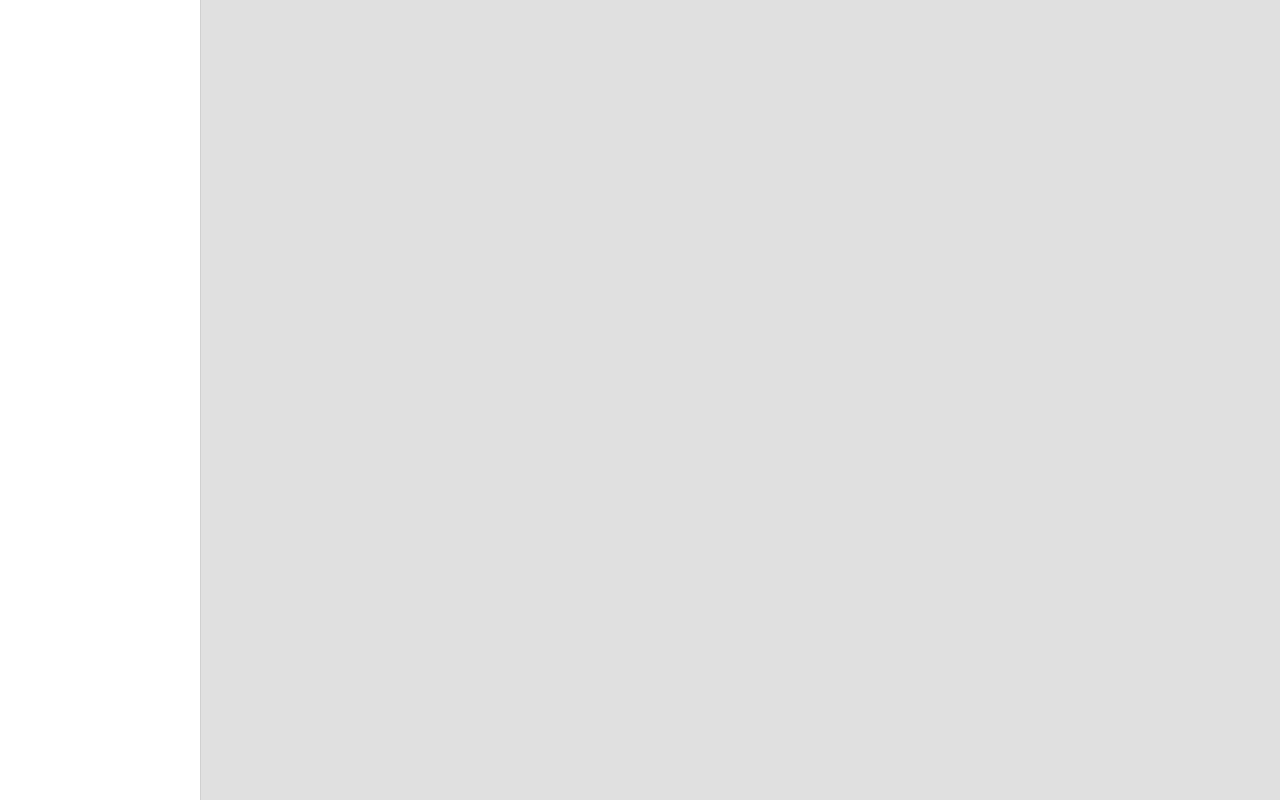
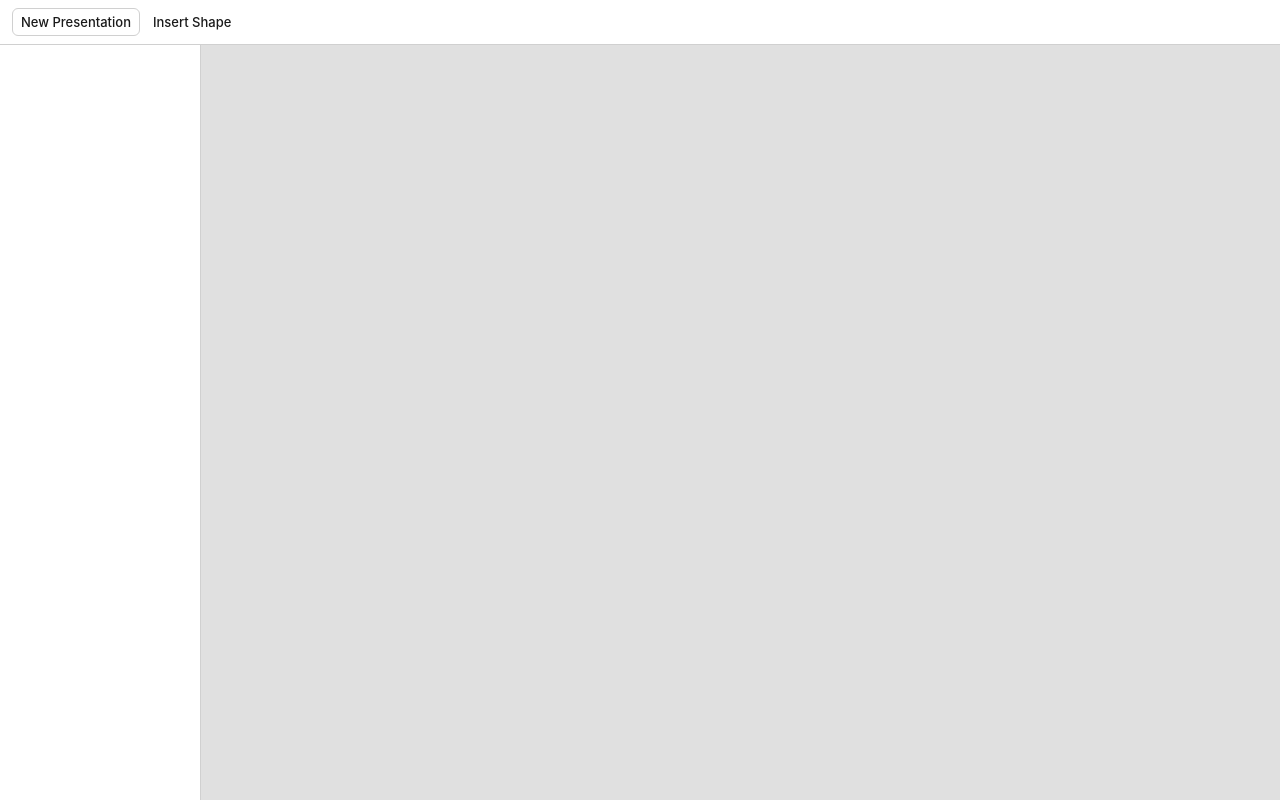
Before and after one commit to roar/presenter-2, a React (Vite) app in the folder src/renderer/: page / in a window 1280 px wide. Built offline with nearby package versions, Linux system fonts and the light colour scheme.

Commit message:
feat: add button component and toolbar with new presentation and insert shape actions
Co-Authored-By: Claude Sonnet 4.6 <noreply@anthropic.com>

```diff
--- /dev/null
+++ b/src/renderer/src/components/Button/Button.module.css
@@ -0,0 +1,72 @@
+.button {
+  display: inline-flex;
+  align-items: center;
+  justify-content: center;
+  gap: var(--space-xs);
+  height: 28px;
+  padding: 0 var(--space-sm);
+  border-radius: var(--radius);
+  border: 1px solid transparent;
+  font-family: var(--font);
+  font-size: var(--text-body);
+  font-weight: var(--weight-medium);
+  line-height: 1;
+  cursor: pointer;
+  white-space: nowrap;
+  transition:
+    background var(--duration-fast) var(--ease),
+    border-color var(--duration-fast) var(--ease),
+    opacity var(--duration-fast) var(--ease);
+}
+
+.button:disabled {
+  opacity: 0.4;
+  cursor: not-allowed;
+  pointer-events: none;
+}
+
+/* Primary */
+.primary {
+  background: var(--accent);
+  color: #ffffff;
+  border-color: transparent;
+}
+
+.primary:hover:not(:disabled) {
+  filter: brightness(1.1);
+}
+
+.primary:active:not(:disabled) {
+  filter: brightness(0.9);
+}
+
+/* Secondary */
+.secondary {
+  background: transparent;
+  color: var(--text);
+  border-color: var(--border);
+}
+
+.secondary:hover:not(:disabled) {
+  background: var(--bg-elevated);
+}
+
+.secondary:active:not(:disabled) {
+  background: var(--bg-elevated);
+  border-color: var(--border-strong);
+}
+
+/* Ghost */
+.ghost {
+  background: transparent;
+  color: var(--text);
+  border-color: transparent;
+}
+
+.ghost:hover:not(:disabled) {
+  background: var(--bg-elevated);
+}
+
+.ghost:active:not(:disabled) {
+  background: var(--bg-elevated);
+}
--- /dev/null
+++ b/src/renderer/src/components/Button/Button.tsx
@@ -0,0 +1,25 @@
+import React from 'react'
+import styles from './Button.module.css'
+
+type Variant = 'primary' | 'secondary' | 'ghost'
+
+interface ButtonProps extends React.ButtonHTMLAttributes<HTMLButtonElement> {
+  variant?: Variant
+}
+
+export function Button({
+  variant = 'primary',
+  className,
+  children,
+  ...props
+}: ButtonProps): React.JSX.Element {
+  return (
+    <button
+      data-variant={variant}
+      className={[styles.button, styles[variant], className].filter(Boolean).join(' ')}
+      {...props}
+    >
+      {children}
+    </button>
+  )
+}
--- a/src/renderer/src/components/EditorLayout/EditorLayout.module.css
+++ b/src/renderer/src/components/EditorLayout/EditorLayout.module.css
@@ -1,9 +1,23 @@
 .layout {
   display: flex;
-  flex-direction: row;
+  flex-direction: column;
   height: 100%;
   gap: 1px;
   background: var(--border);
+}
+
+.toolbar {
+  height: var(--toolbar-height);
+  flex-shrink: 0;
+  border: none;
+}
+
+.body {
+  display: flex;
+  flex-direction: row;
+  flex: 1;
+  gap: 1px;
+  min-height: 0;
 }
 
 .thumbnailPanel {
--- a/src/renderer/src/components/EditorLayout/EditorLayout.tsx
+++ b/src/renderer/src/components/EditorLayout/EditorLayout.tsx
@@ -1,12 +1,18 @@
 import React from 'react'
 import { Panel } from '../Panel/Panel'
+import { Toolbar } from '../Toolbar/Toolbar'
 import styles from './EditorLayout.module.css'
 
 export function EditorLayout(): React.JSX.Element {
   return (
     <div className={styles.layout}>
-      <Panel className={styles.thumbnailPanel} />
-      <Panel className={styles.canvasPanel} />
+      <Panel className={styles.toolbar}>
+        <Toolbar />
+      </Panel>
+      <div className={styles.body}>
+        <Panel className={styles.thumbnailPanel} />
+        <Panel className={styles.canvasPanel} />
+      </div>
     </div>
   )
 }
--- /dev/null
+++ b/src/renderer/src/components/Toolbar/Toolbar.module.css
@@ -0,0 +1,13 @@
+.toolbar {
+  display: flex;
+  align-items: center;
+  height: 100%;
+  padding: 0 var(--space-md);
+  gap: var(--space-sm);
+}
+
+.group {
+  display: flex;
+  align-items: center;
+  gap: var(--space-xs);
+}
--- /dev/null
+++ b/src/renderer/src/components/Toolbar/Toolbar.tsx
@@ -0,0 +1,14 @@
+import React from 'react'
+import { Button } from '../Button/Button'
+import styles from './Toolbar.module.css'
+
+export function Toolbar(): React.JSX.Element {
+  return (
+    <div className={styles.toolbar}>
+      <div className={styles.group}>
+        <Button variant="secondary">New Presentation</Button>
+        <Button variant="ghost">Insert Shape</Button>
+      </div>
+    </div>
+  )
+}
```
Also changed, not shown: 2 other files (tests, documents, lock files or other folders).
